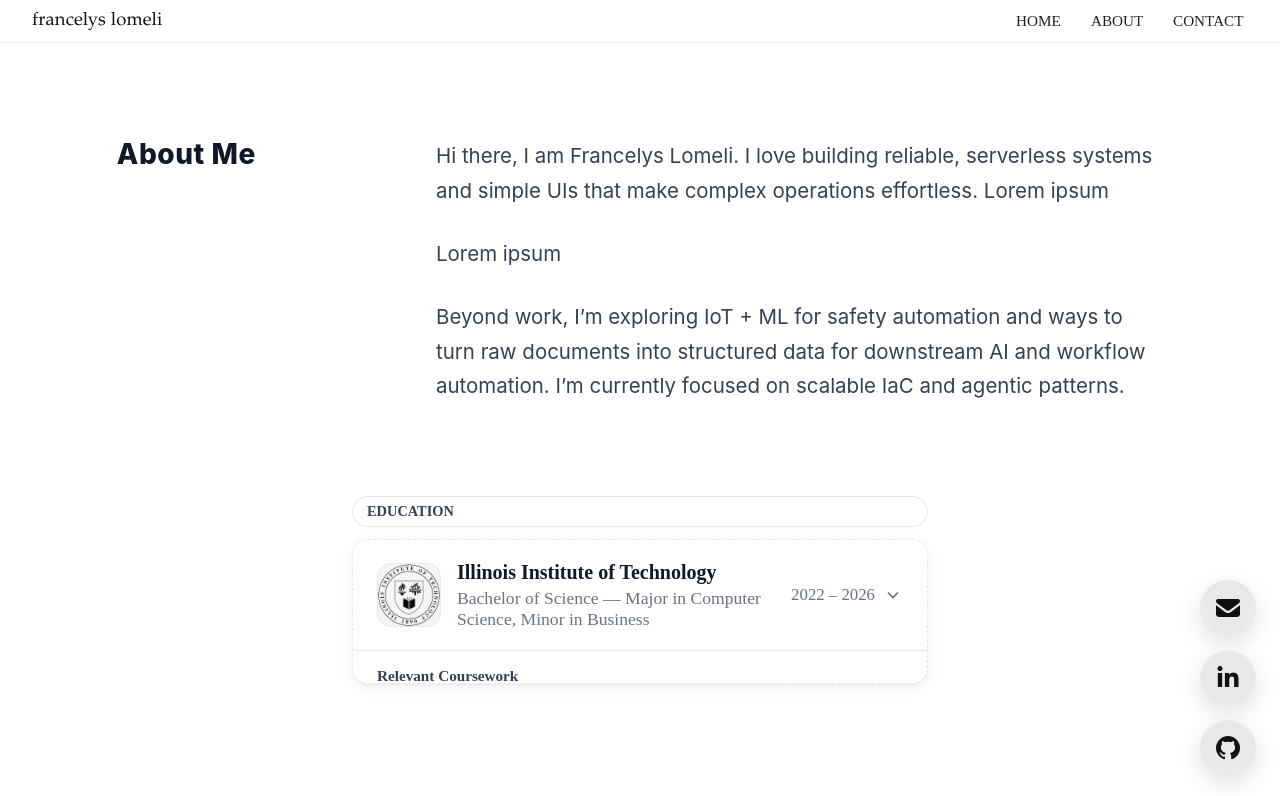
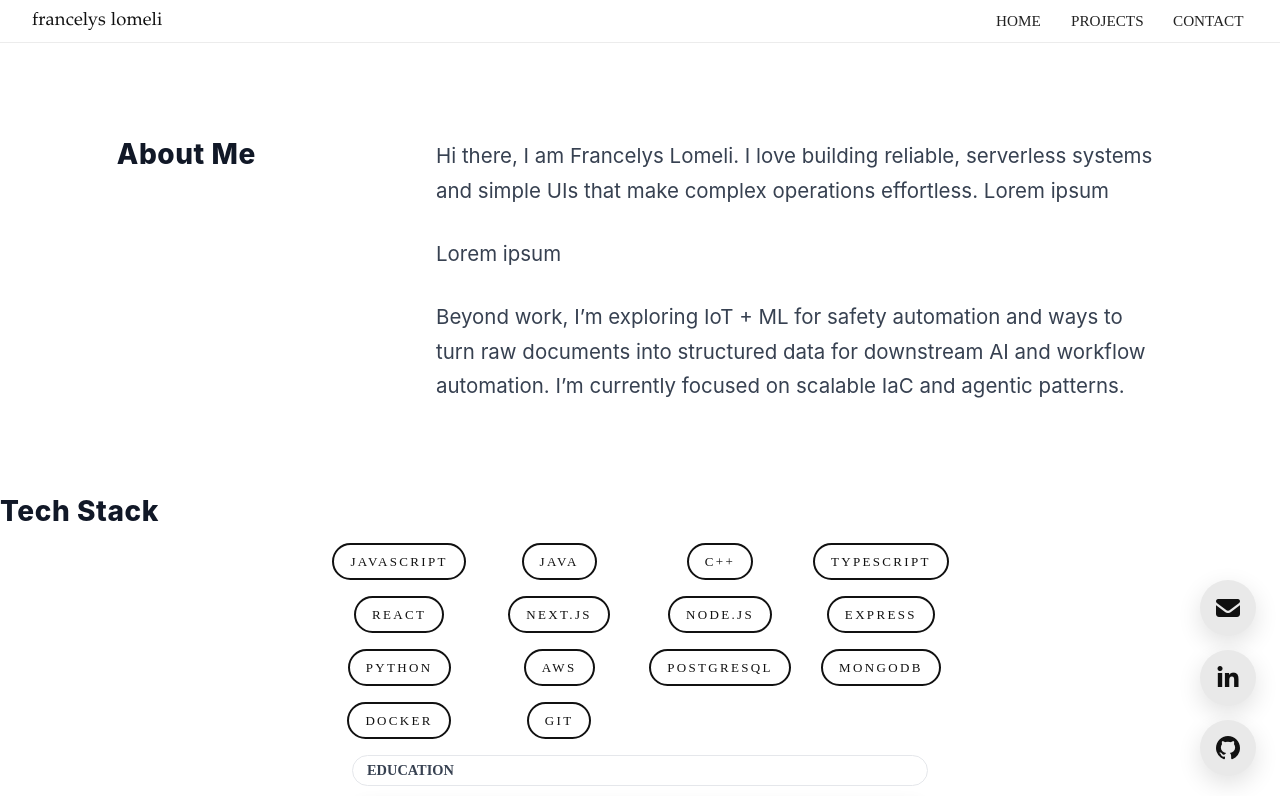
Before and after one commit to francelysl/Personal-Website, a React (Create React App) app: page / in a window 1280 px wide. Shown: the top 796 px of the page. Built offline with nearby package versions, Linux system fonts and the light colour scheme.

Commit message:
Addition of Tech Stack

```diff
--- a/src/components/Navbar.jsx
+++ b/src/components/Navbar.jsx
@@ -9,7 +9,7 @@ export default function Navbar() {
         <nav aria-label="Primary">
           <ul className="nav-links">
             <li><Link to="/">HOME</Link></li>
-            <li><Link to="/#about">ABOUT</Link></li>
+            <li><Link to="/#projects">PROJECTS</Link></li>
             <li><Link to="/contact#contact">CONTACT</Link></li>
           </ul>
         </nav>
--- /dev/null
+++ b/src/components/TechStack.jsx
@@ -0,0 +1,12 @@
+import React from "react";
+import "../styles/TechStack.css";
+
+export default function TechStack({ skills = [/* … */] }) {
+  return (
+    <div className="stack-wrap" aria-label="Tech Stack">
+      {skills.map((s) => (
+        <span key={s} className="stack">{s}</span>
+      ))}
+    </div>
+  );
+}
--- a/src/pages/Home.jsx
+++ b/src/pages/Home.jsx
@@ -1,5 +1,6 @@
 import React from "react";
 import AboutMe from "../components/AboutMe";
+import TechStack from "../components/TechStack";
 import SocialIcons from "../components/SocialIcons";
 import EducationItem from "../components/EducationItem";
 
@@ -10,6 +11,25 @@ export default function Home() {
   return (
     <section id="home"style={{ padding: "32px 0" }}>
       <AboutMe/>
+      <h2 className="about-label">Tech Stack</h2>
+      <TechStack
+        skills={[
+          "JavaScript",
+          "Java",
+          "C++",
+          "TypeScript",
+          "React",
+          "Next.js",
+          "Node.js",
+          "Express",
+          "Python",
+          "AWS",
+          "PostgreSQL",
+          "MongoDB",
+          "Docker",
+          "Git",
+        ]}
+      />
       <SocialIcons />
       <EducationItem />
     </section>
--- /dev/null
+++ b/src/styles/TechStack.css
@@ -0,0 +1,55 @@
+.stack-wrap{
+    max-width: 1000px;
+    margin: 0 auto;
+    padding: 16px 12px;
+
+    display: grid;
+    gap: 16px 20px;
+
+    grid-template-columns: repeat(4, minmax(140px, max-content));
+    justify-content: center;
+    justify-items: center;
+  }
+
+
+  @media (max-width: 1024px){
+    .stack-wrap{ grid-template-columns: repeat(3, minmax(140px, max-content)); }
+  }
+  @media (max-width: 720px){
+    .stack-wrap{ grid-template-columns: repeat(2, minmax(140px, max-content)); }
+  }
+  @media (max-width: 420px){
+    .stack-wrap{ grid-template-columns: repeat(1, minmax(140px, max-content)); }
+  }
+
+  .stack{
+    display: inline-flex;
+    align-items: center;
+    justify-content: center;
+    border: 2px solid #111;
+    color: #111;
+    background: #fff;
+    border-radius: 999px;
+    padding: 10px 16px;
+    font-size: 13px;
+    letter-spacing: 0.18em;
+    text-transform: uppercase;
+    line-height: 1;
+    user-select: none;
+    transition: background .15s ease, color .15s ease, transform .15s ease;
+  }
+
+  .stack:hover{
+    background: #111;
+    color: #fff;
+    transform: translateY(-1px);
+  }
+
+  .stack:focus-visible{
+    outline: 3px solid rgba(17,17,17,.25);
+    outline-offset: 2px;
+  }
+
+  @media (max-width: 420px){
+    .stack{ padding: 7px 14px; font-size: 11px; letter-spacing: 0.16em; }
+  }
```
Also changed, not shown: 1 other file (tests, documents, lock files or other folders).
